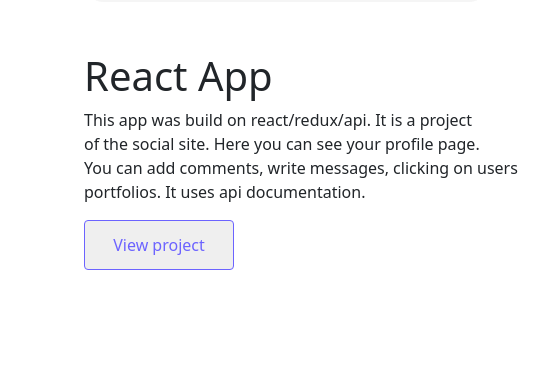
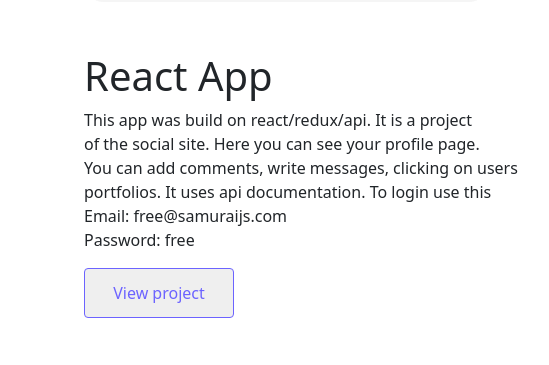
Before and after one commit to Mariyq1/AboutMyPortfolio, a plain HTML site: page index.html in a window 1280 px wide. Shown: the part 1308-1673 px from the top of the page, 568-1117 px from the left. Drawn offline with nearby package versions, Linux system fonts and the light colour scheme.

Commit message:
Add login information to social-site project

```diff
--- a/index.html
+++ b/index.html
@@ -108,7 +108,11 @@
                     <p>This app was build on react/redux/api. It is a project <br>
                         of the social site. Here you can see your profile page. <br>
                         You can add comments, write messages, clicking on users <br>
-                        portfolios. It uses api documentation.</p>
+                        portfolios. It uses api documentation.
+                        To login use this
+                        <br>Email: free@samuraijs.com
+                        <br>Password: free
+                    </p>
                     <button class="small-button">
                         <a href="/src/work/work.html">View project</a>
                     </button>
```
Also changed, not shown: src/work/work.html (+2 -0 lines).
